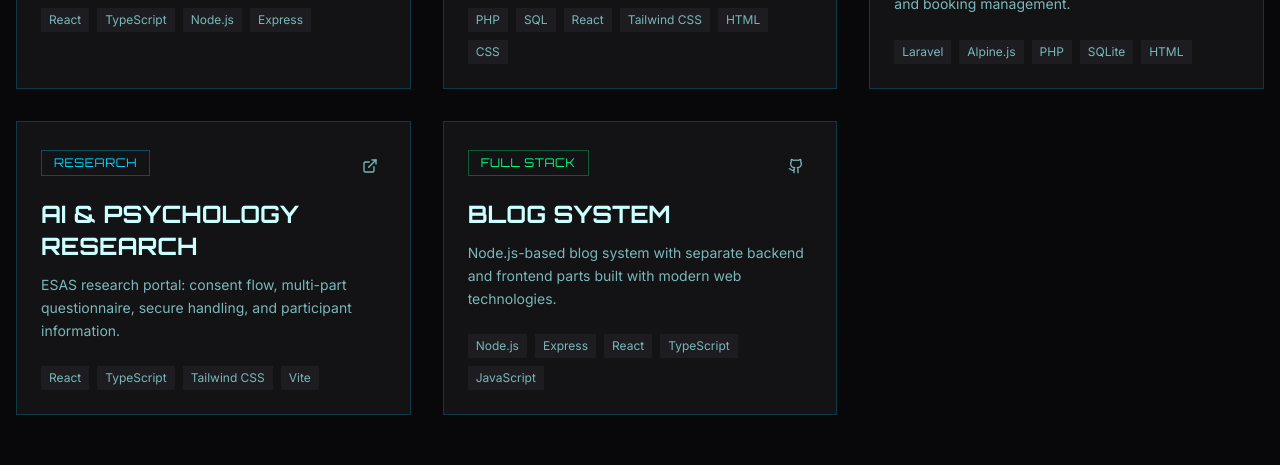
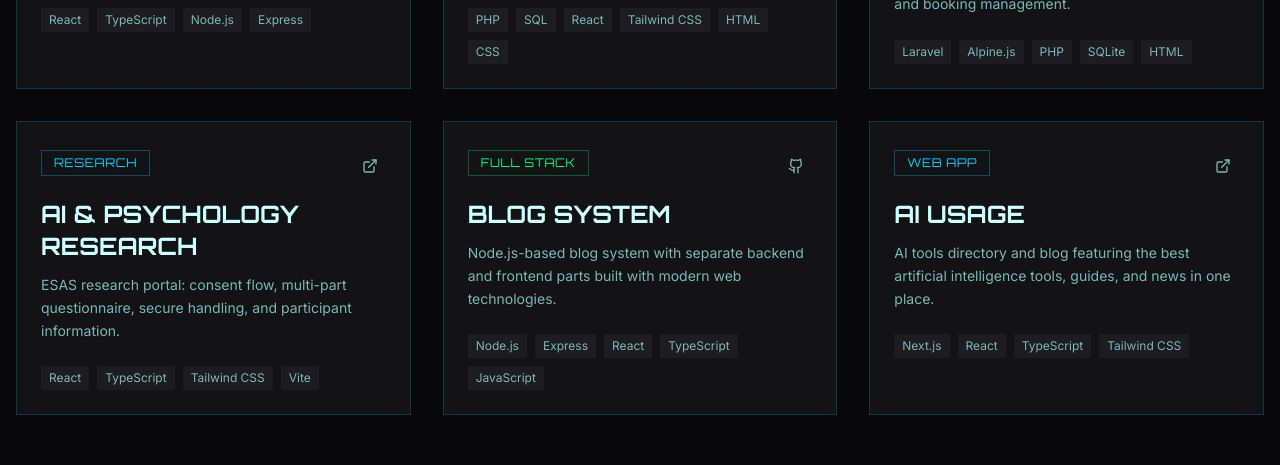
Before and after one commit to Arnold19970330/cyber-style-portfolio, a React (Vite) app: page / in a window 1280 px wide. Shown: the part 2780-3245 px from the top of the page. Built offline with nearby package versions, Linux system fonts and the light colour scheme; no server answers; the HTML template or start-up script is replaced by a standard one.

Commit message:
Add AI Usage project details and localization support

```diff
--- a/src/components/Projects.tsx
+++ b/src/components/Projects.tsx
@@ -59,6 +59,13 @@ const PROJECT_DEFS = [
     githubUrl: "https://github.com/Arnold19970330/blog-system-nodejs",
     liveUrl: null,
     tech: ["Node.js", "Express", "React", "TypeScript", "JavaScript"],
+  },
+  {
+    id: "aiHasznalat" as const,
+    color: "primary",
+    githubUrl: null,
+    liveUrl: "https://www.aihasznalat.com/",
+    tech: ["Next.js", "React", "TypeScript", "Tailwind CSS"],
   },
 ];
 
--- a/src/i18n/locales/en.ts
+++ b/src/i18n/locales/en.ts
@@ -117,6 +117,12 @@ export const en = {
         description:
           "Node.js-based blog system with separate backend and frontend parts built with modern web technologies.",
       },
+      aiHasznalat: {
+        title: "AI USAGE",
+        category: "WEB APP",
+        description:
+          "AI tools directory and blog featuring the best artificial intelligence tools, guides, and news in one place.",
+      },
     },
   },
   skills: {
--- a/src/i18n/locales/hu.ts
+++ b/src/i18n/locales/hu.ts
@@ -118,6 +118,12 @@ export const hu: Messages = {
         description:
           "Node.js alapú blogrendszer külön backend és frontend résszel, modern webes technológiákkal.",
       },
+      aiHasznalat: {
+        title: "AI HASZNÁLAT",
+        category: "WEB APP",
+        description:
+          "AI eszközök könyvtára és blog – fedezd fel a legjobb mesterséges intelligencia eszközöket, útmutatókat és híreket egy helyen.",
+      },
     },
   },
   skills: {
```
